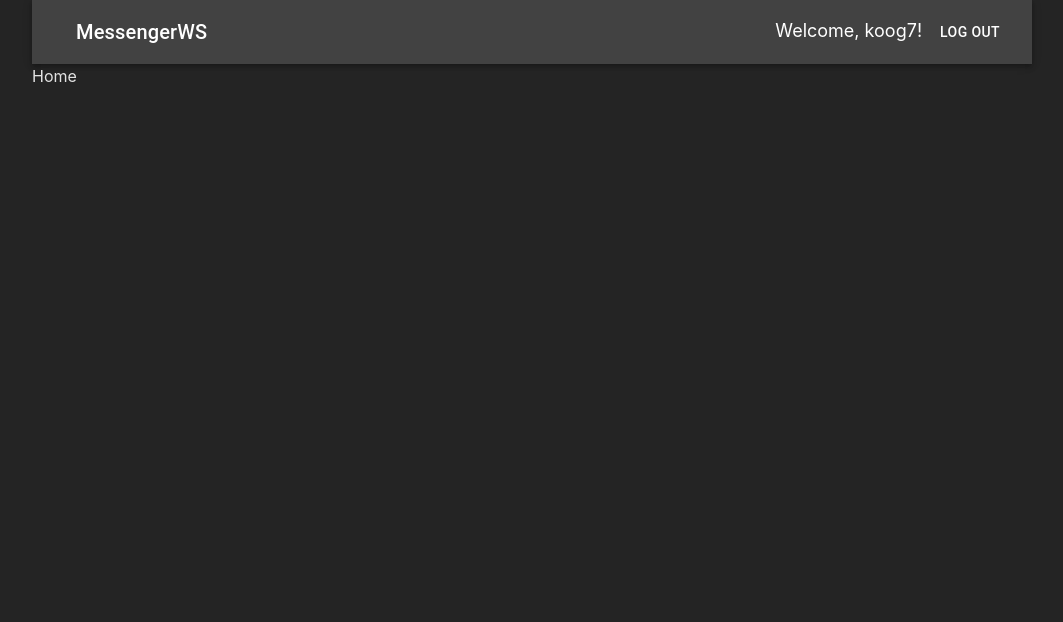
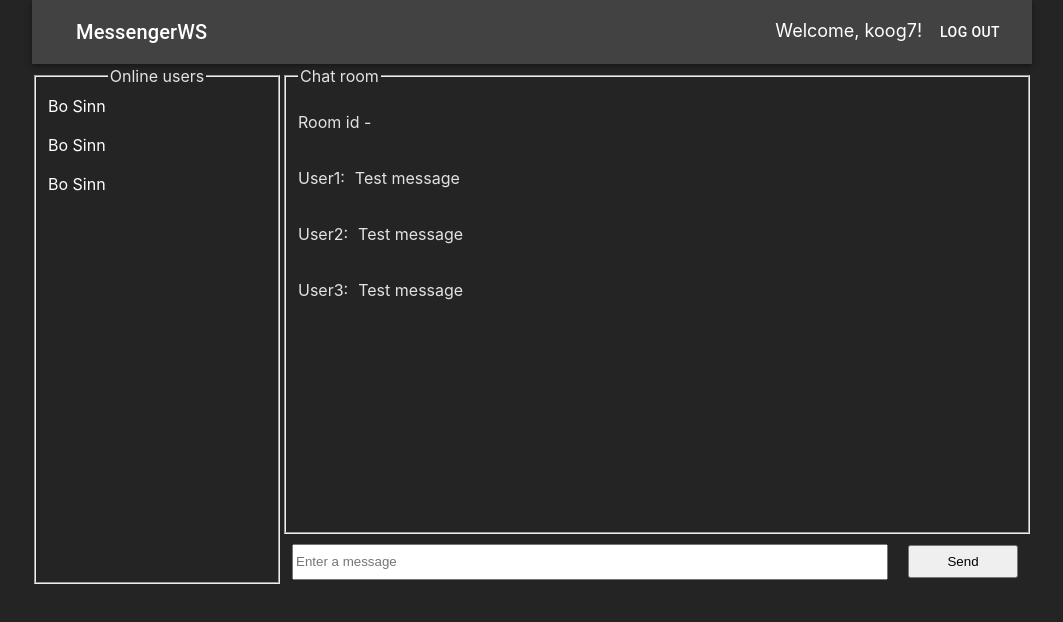
Before and after one commit to koog7/MessengerWS, a React (Vite) app in the folder frontend/: page / in a window 1280 px wide. Shown: the top 622 px of the page, without its empty margins (108-1171 px from the left). Built offline with nearby package versions, Linux system fonts and the light colour scheme.

Commit message:
Добавлены элементы чата на сайт

```diff
--- a/frontend/src/App.css
+++ b/frontend/src/App.css
@@ -2,3 +2,12 @@
   max-width: 1280px;
   margin: 0 auto;
 }
+
+.users-online{
+  text-decoration: none;
+  color: white;
+  margin-bottom: 15px;
+}
+.users-online:hover{
+  text-decoration: underline;
+}
--- a/frontend/src/App.tsx
+++ b/frontend/src/App.tsx
@@ -17,6 +17,9 @@ const App = () => {
                     <Route path="/" element={(
                         <Home/>
                     )}/>
+                    <Route path="/:id" element={(
+                        <Home/>
+                    )}/>
                     <Route path="/login" element={(
                         <Login/>
                     )}/>
--- a/frontend/src/components/UserSidebar.tsx
+++ b/frontend/src/components/UserSidebar.tsx
@@ -0,0 +1,19 @@
+import {NavLink} from "react-router-dom";
+
+const UserSidebar = () => {
+    return (
+        <div>
+            <fieldset style={{minHeight:'500px'}}>
+                <legend style={{margin:'0 auto'}}>Online users</legend>
+
+                <div style={{display:"flex", flexDirection:"column"}}>
+                    <NavLink className={'users-online'} to={'/1'}>Bo Sinn</NavLink>
+                    <NavLink className={'users-online'} to={'/2'}>Bo Sinn</NavLink>
+                    <NavLink className={'users-online'} to={'/3'}>Bo Sinn</NavLink>
+                </div>
+            </fieldset>
+        </div>
+    );
+};
+
+export default UserSidebar;
--- a/frontend/src/containers/Home.tsx
+++ b/frontend/src/containers/Home.tsx
@@ -1,7 +1,39 @@
+import UserSidebar from "../components/UserSidebar.tsx";
+import {useParams} from "react-router-dom";
+
 const Home = () => {
+
+    const {id} = useParams();
+
     return (
-        <div>
-            Home
+        <div style={{display: "flex"}}>
+            <div style={{width:'25%'}}>
+                <UserSidebar />
+            </div>
+            <div style={{width:'75%'}}>
+                <fieldset style={{height: '450px'}}>
+                    <legend>Chat room</legend>
+                    <p>Room id - {id}</p>
+                    <div>
+                        <div style={{display: 'flex', alignItems: 'center', gap: '10px'}}>
+                            <span>User1:</span>
+                            <p>Test message</p>
+                        </div>
+                        <div style={{display: 'flex', alignItems: 'center', gap: '10px'}}>
+                            <span>User2:</span>
+                            <p>Test message</p>
+                        </div>
+                        <div style={{display: 'flex', alignItems: 'center', gap: '10px'}}>
+                            <span>User3:</span>
+                            <p>Test message</p>
+                        </div>
+                    </div>
+                </fieldset>
+                <div style={{margin: '5px 5px 5px 10px'}}>
+                    <input style={{width: '80%', minHeight: '30px', marginTop: '5px'}} placeholder={'Enter a message'}></input>
+                    <button style={{marginLeft:'20px', padding:'7px 30px' , width:'110px'}}>Send</button>
+                </div>
+            </div>
         </div>
     );
 };
```
Also changed, not shown: frontend/src/containers/Thunk/AuthFetch.ts (added).
